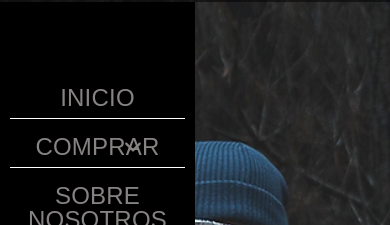
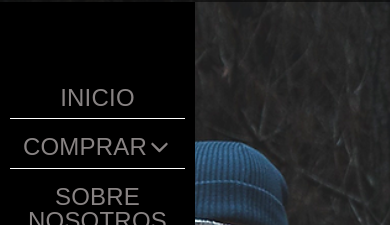
Before and after one commit to alvarezjp/nortePolo, a React (Vite) app: page / in a window 390 px wide. Both pictures are taken after a click on the icon 29 px from the left and 48 px from the top of the page. Shown: the part 98-323 px from the top of the page. Built offline with nearby package versions, Linux system fonts and the light colour scheme; a web font is replaced by a local one.

Commit message:
navbar responsive termiando

```diff
--- a/src/Components/Menu/index.jsx
+++ b/src/Components/Menu/index.jsx
@@ -10,6 +10,8 @@ import {
   StyledItems,
   StyledDropDown,
   StyledBurgerDown,
+  StyMenuResCompra,
+  StydBtnCompraRes,
 } from "./styled";
 import { Link } from "react-router-dom";
 import { TextareaAutosize } from "@mui/material";
@@ -19,7 +21,7 @@ const Menu = () => {
 
   const [btnCompraOpen, setCompraOpen] = useState(false);
   const [btnBurguer, setBtnBurguer] = useState(false);
-  const [resBtnCompra,setResBtnCompra]=useState(false)
+  const [resBtnCompra, setResBtnCompra] = useState(false);
   const pantallaMovil = useMediaQuery({ maxWidth: 900 });
 
   const activateBtn = () => {
@@ -41,8 +43,8 @@ const Menu = () => {
     setCompraOpen(!btnCompraOpen);
   };
   const btnRespCompra = () => {
-  setResBtnCompra(!resBtnCompra)
-  }
+    setResBtnCompra(!resBtnCompra);
+  };
 
   return (
     <StyledNav>
@@ -63,8 +65,7 @@ const Menu = () => {
           <li
             onMouseEnter={pantallaMovil ? null : activateBtn}
             onMouseLeave={pantallaMovil ? null : retrasoLeave}
-            onClick={pantallaMovil ? actionBtnResponsive : null}
-            >
+            onClick={pantallaMovil ? actionBtnResponsive : null}>
             COMPRAR
           </li>
           {btnCompraOpen && (
@@ -102,8 +103,10 @@ const Menu = () => {
         </li>
       </StyledItems>
       <BsFillBasketFill className="basket" />
-      {btnBurguer?(<IoClose className="equis" onClick={amburguesa}/>):null}
-      {!btnBurguer?(<GiHamburgerMenu className="cicleList" onClick={amburguesa} />):null}
+      {btnBurguer ? <IoClose className="equis" onClick={amburguesa} /> : null}
+      {!btnBurguer ? (
+        <GiHamburgerMenu className="cicleList" onClick={amburguesa} />
+      ) : null}
 
       {btnBurguer && (
         <StyledBurgerDown>
@@ -119,13 +122,18 @@ const Menu = () => {
             </ScrollLink>
           </li>
           <li>
-            <li
-              onClick={pantallaMovil ? actionBtnResponsive : null}
-              >
+            <StydBtnCompraRes onClick={btnRespCompra}>
+              COMPRAR
 
-              COMPRAR
               <IoIosArrowDown className="arrow" />
-            </li>
+            </StydBtnCompraRes>
+            {resBtnCompra && (
+                 <StyMenuResCompra>
+                 <li>Mochila</li>
+                 <li>Bolsas de lona</li>
+                 <li>Mochilas de viaje</li>
+               </StyMenuResCompra>
+              )}
           </li>
           <li>
             <ScrollLink
--- a/src/Components/Menu/styled.js
+++ b/src/Components/Menu/styled.js
@@ -155,9 +155,7 @@ export const StyledBurgerDown = styled(StyledDropDown)`
       padding-bottom: 8px;
     }
     .arrow {
-      position: absolute;
-      right: 50px;
-      /* top: 90px; */
+      font-size: 25px;
     }
     li:hover {
       cursor: pointer;
@@ -166,18 +164,14 @@ export const StyledBurgerDown = styled(StyledDropDown)`
   }
 `;
 
-export const StyledCompraRes = styled.nav`
-  margin-right: 30px;
-  border: 3px solid red;
-  height: auto;
-  border: 1px solid green;
-  /* @media screen and (max-width: 1050px) and (min-width: 1051px) {
-    border: 1px solid yellow;
-    display: grid;
-  } */
+export const StyMenuResCompra = styled.ul`
+display: flex;
+flex-direction: column;
+gap: 8px;
+padding: 24px 0px;
+`
+
+export const StydBtnCompraRes = styled.li`
+ display: flex;
+ justify-content: center;
 `;
-
-// debemos ver la distancia que hay entre los elementos del navbar
-export const StyledBtnCompra = styled.li`
-
-`;
```
